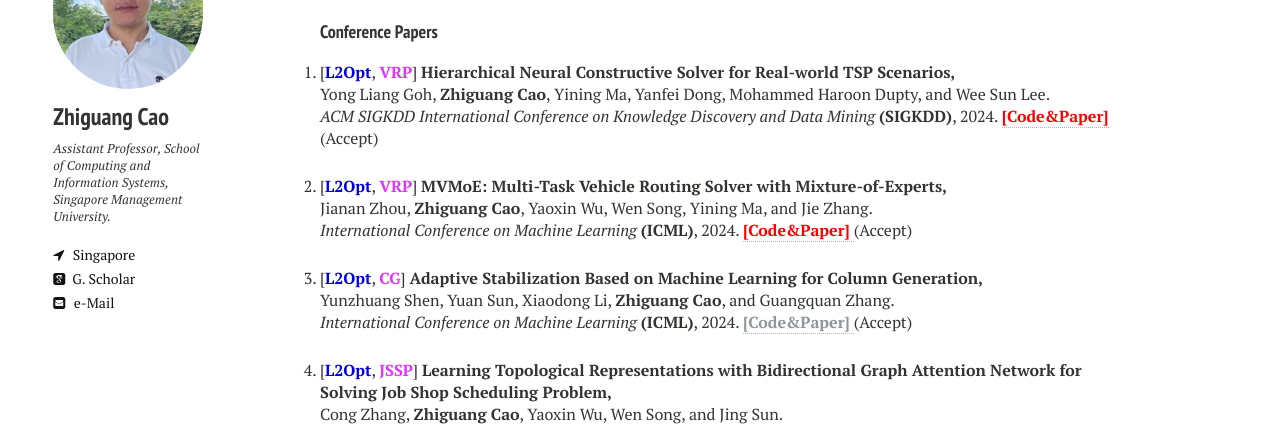
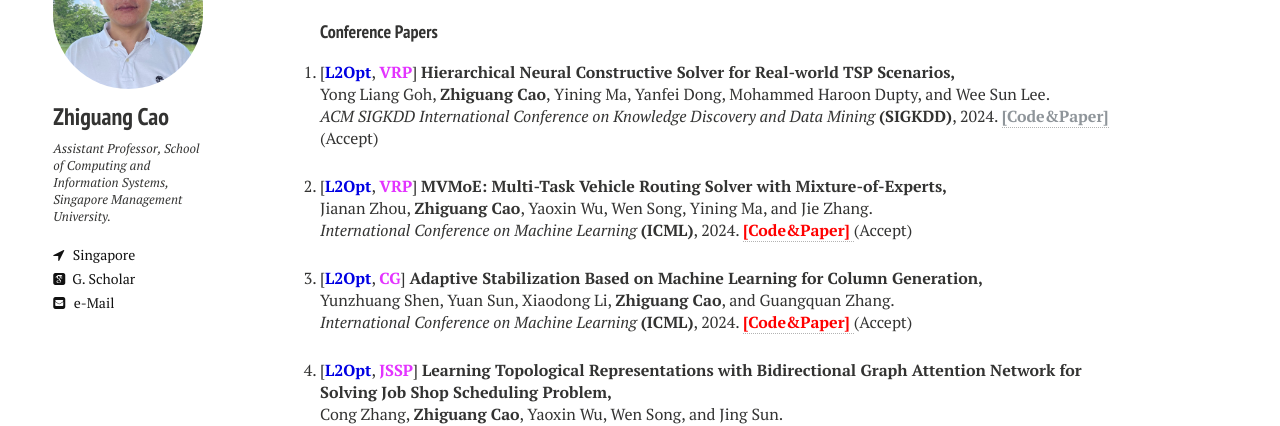
Before and after one commit to zhiguangcaosg/zhiguangcaosg.github.io, a Jekyll site: the page built from publications.md, in a window 1280 px wide. Shown: the part 158-584 px from the top of the page. Built offline with Jekyll 4.4.1, drawn with Linux system fonts in a browser that asks for light colours; nearby versions of some CDN libraries.

Commit message:
Update publications.html

```diff
--- a/_layouts/publications.html
+++ b/_layouts/publications.html
@@ -94,7 +94,7 @@ div.bibtex pre { font-size: 75%; overflow: auto;  width: 100%; padding: 0em 0em;
 <p>
 [<font color="#0000E3"><b>L2Opt</b></font>, <font color="#E333FF"><b>VRP</b></font>] <b>Hierarchical Neural Constructive Solver for Real-world TSP Scenarios,</b>
 <br> Yong Liang Goh, <b>Zhiguang Cao</b>, Yining Ma, Yanfei Dong, Mohammed Haroon Dupty, and Wee Sun Lee.<br>
-<i>ACM SIGKDD International Conference on Knowledge Discovery and Data Mining</i> <b>(SIGKDD)</b>, 2024. <a href="https://github.com/yunzhuangshen/ML-based-Adaptive-Stabilization" target="_blank"> <font color="#FF0000"><b>[Code&Paper]</b> </font></a> (Accept)
+<i>ACM SIGKDD International Conference on Knowledge Discovery and Data Mining</i> <b>(SIGKDD)</b>, 2024. <a href="https://zhiguangcaosg.github.io/publications/"> <font color="#8F959A"><b>[Code&Paper]</b> </font></a> (Accept)
 </p>
 </li>
 
@@ -110,7 +110,7 @@ div.bibtex pre { font-size: 75%; overflow: auto;  width: 100%; padding: 0em 0em;
 <p>
 [<font color="#0000E3"><b>L2Opt</b></font>, <font color="#E333FF"><b>CG</b></font>] <b>Adaptive Stabilization Based on Machine Learning for Column Generation,</b>
 <br> Yunzhuang Shen, Yuan Sun, Xiaodong Li, <b>Zhiguang Cao</b>, and Guangquan Zhang.<br>
-<i> International Conference on Machine Learning</i> <b>(ICML)</b>, 2024. <a href="https://zhiguangcaosg.github.io/publications/"> <font color="#8F959A"><b>[Code&Paper]</b> </font></a> (Accept)
+<i> International Conference on Machine Learning</i> <b>(ICML)</b>, 2024. <a href="https://github.com/yunzhuangshen/ML-based-Adaptive-Stabilization" target="_blank"> <font color="#FF0000"><b>[Code&Paper]</b> </font></a> (Accept)
 </p>
 </li>
 
```
